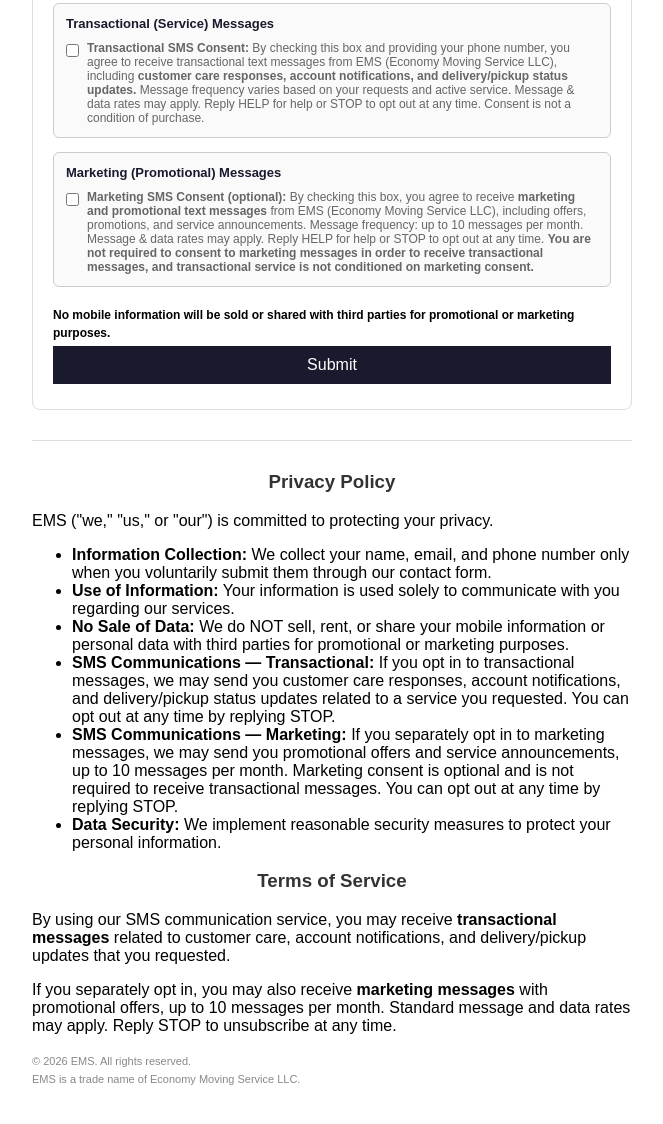
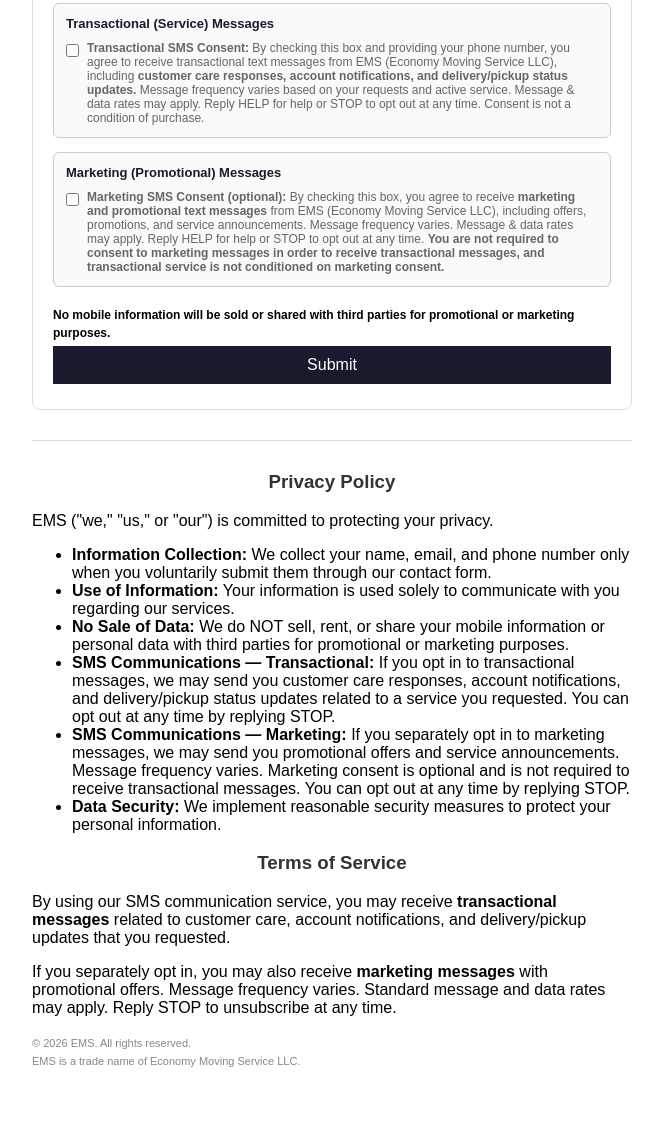
Before and after one commit to localservs-prog/economy-moving, a plain HTML site: page index.html in a window 1280 px wide. Shown: the part 512-1636 px from the top of the page, without its empty margins (308-971 px from the left). Drawn offline with Linux system fonts and the light colour scheme.

Commit message:
Remove message frequency numbers from marketing disclosure

```diff
--- a/index.html
+++ b/index.html
@@ -56,7 +56,7 @@ Reply HELP for help or STOP to opt out at any time. Consent is not a condition o
 <label for="sms-marketing" class="consent">
 <strong>Marketing SMS Consent (optional):</strong> By checking this box, you agree to receive
 <strong>marketing and promotional text messages</strong> from EMS (Economy Moving Service LLC), including
-offers, promotions, and service announcements. Message frequency: up to 10 messages per month.
+offers, promotions, and service announcements. Message frequency varies.
 Message &amp; data rates may apply. Reply HELP for help or STOP to opt out at any time.
 <strong>You are not required to consent to marketing messages in order to receive transactional messages,
 and transactional service is not conditioned on marketing consent.</strong>
@@ -77,12 +77,12 @@ and transactional service is not conditioned on marketing consent.</strong>
 <li><strong>Use of Information:</strong> Your information is used solely to communicate with you regarding our services.</li>
 <li><strong>No Sale of Data:</strong> We do NOT sell, rent, or share your mobile information or personal data with third parties for promotional or marketing purposes.</li>
 <li><strong>SMS Communications — Transactional:</strong> If you opt in to transactional messages, we may send you customer care responses, account notifications, and delivery/pickup status updates related to a service you requested. You can opt out at any time by replying STOP.</li>
-<li><strong>SMS Communications — Marketing:</strong> If you separately opt in to marketing messages, we may send you promotional offers and service announcements, up to 10 messages per month. Marketing consent is optional and is not required to receive transactional messages. You can opt out at any time by replying STOP.</li>
+<li><strong>SMS Communications — Marketing:</strong> If you separately opt in to marketing messages, we may send you promotional offers and service announcements. Message frequency varies. Marketing consent is optional and is not required to receive transactional messages. You can opt out at any time by replying STOP.</li>
 <li><strong>Data Security:</strong> We implement reasonable security measures to protect your personal information.</li>
 </ul>
 <h3>Terms of Service</h3>
 <p>By using our SMS communication service, you may receive <strong>transactional messages</strong> related to customer care, account notifications, and delivery/pickup updates that you requested.</p>
-<p>If you separately opt in, you may also receive <strong>marketing messages</strong> with promotional offers, up to 10 messages per month. Standard message and data rates may apply. Reply STOP to unsubscribe at any time.</p>
+<p>If you separately opt in, you may also receive <strong>marketing messages</strong> with promotional offers. Message frequency varies. Standard message and data rates may apply. Reply STOP to unsubscribe at any time.</p>
 <small>&copy; 2026 EMS. All rights reserved.<br>EMS is a trade name of Economy Moving Service LLC.</small>
 </body>
 </html>
```
Also changed, not shown: optin_form.jpg.
